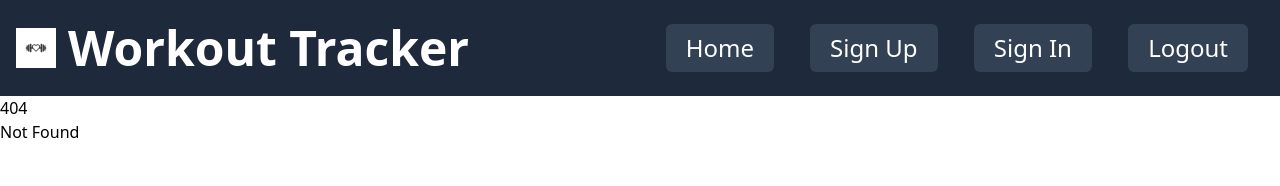
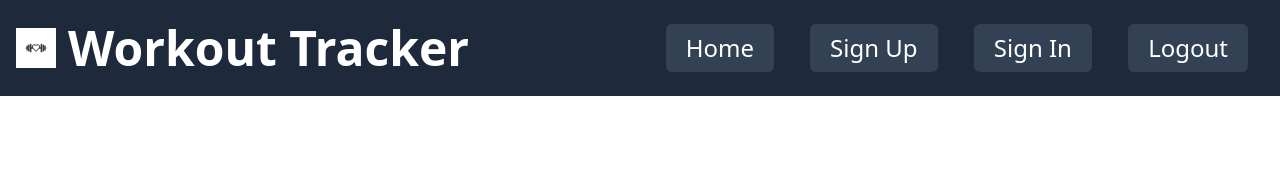
Before and after one commit to NathanStanislavsky/WorkoutTracker, a SvelteKit app: page /editWorkout in a window 1280 px wide. Before the commit this address had no page. Shown: the top 186 px of the page. Built offline with nearby package versions, Linux system fonts and the light colour scheme.

Commit message:
green test

```diff
--- /dev/null
+++ b/src/routes/editWorkout/+page.svelte
@@ -0,0 +1,4 @@
+<script lang="ts">
+</script>
+
+<h2 class="text-2xl mb-4 text-white">Edit Workout</h2>
```
